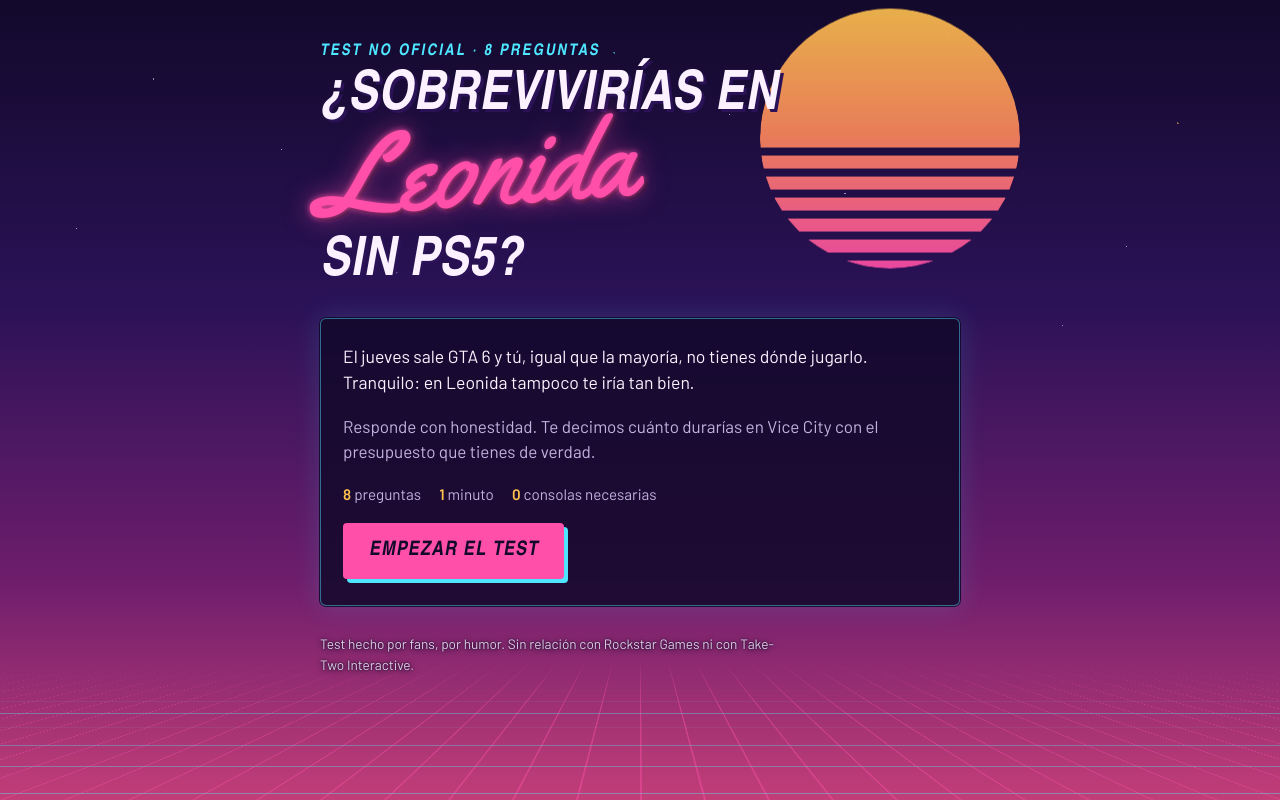
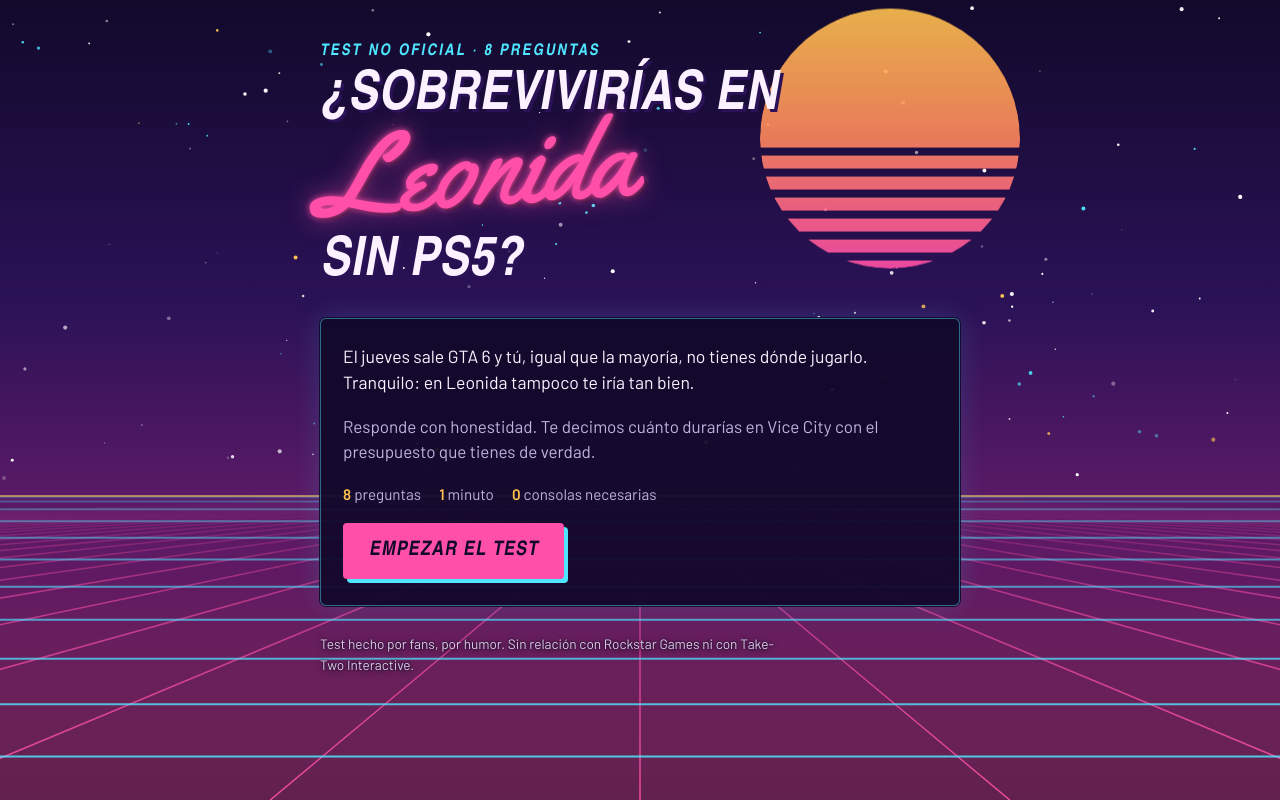
Before and after one commit to vichinbombin/gta6-sin-ps5, a plain HTML site: page index.html in a window 1280 px wide. Drawn offline with Linux system fonts and the light colour scheme; a web font is replaced by a local one.

Commit message:
Fondo animado en canvas: estrellas y carretera de neón
Co-Authored-By: Claude Fable 5.2 <noreply@anthropic.com>
Claude-Session: https://claude.ai/code/session_013cwxfheTwZBwGH4hLKxxu3

```diff
--- a/index.html
+++ b/index.html
@@ -19,7 +19,7 @@
   --sun: #ffc24f;
   --ink: #fbf1ff;
   --mute: #c3b2e0;
-  --panel: rgba(18, 9, 43, 0.86);
+  --panel: rgba(18, 9, 43, 0.95);
   --font-script: 'Yellowtail', 'Brush Script MT', cursive;
   --font-display: 'Barlow Condensed', 'Arial Narrow', Impact, sans-serif;
   --font-body: 'Barlow', system-ui, -apple-system, 'Segoe UI', sans-serif;
@@ -40,52 +40,8 @@ body {
   overflow-x: hidden;
 }
 
-.backdrop { position: fixed; inset: 0; overflow: hidden; pointer-events: none; z-index: 0; }
+.backdrop { position: fixed; inset: 0; width: 100%; height: 100%; display: block; pointer-events: none; z-index: 0; }
 
-.stars {
-  position: absolute;
-  inset: 0 0 45% 0;
-  background-image:
-    radial-gradient(1.5px 1.5px at 12% 18%, #fff 50%, transparent 51%),
-    radial-gradient(1.5px 1.5px at 31% 62%, #fff 50%, transparent 51%),
-    radial-gradient(2px 2px at 48% 12%, var(--cyan) 50%, transparent 51%),
-    radial-gradient(1.5px 1.5px at 66% 44%, #fff 50%, transparent 51%),
-    radial-gradient(1.5px 1.5px at 83% 74%, #fff 50%, transparent 51%),
-    radial-gradient(2px 2px at 92% 28%, var(--sun) 50%, transparent 51%);
-  animation: twinkle 3.2s ease-in-out infinite alternate;
-}
-.stars.far {
-  background-image:
-    radial-gradient(1px 1px at 6% 52%, #fff 50%, transparent 51%),
-    radial-gradient(1px 1px at 22% 34%, #fff 50%, transparent 51%),
-    radial-gradient(1px 1px at 39% 80%, #fff 50%, transparent 51%),
-    radial-gradient(1px 1px at 57% 26%, #fff 50%, transparent 51%),
-    radial-gradient(1px 1px at 74% 8%, #fff 50%, transparent 51%),
-    radial-gradient(1px 1px at 88% 56%, #fff 50%, transparent 51%);
-  animation-duration: 4.7s;
-  animation-delay: -2s;
-}
-
-.floor {
-  position: absolute;
-  left: -60%;
-  right: -60%;
-  bottom: 0;
-  height: 80vh;
-  background-image:
-    linear-gradient(rgba(79, 230, 255, 0.55) 2px, transparent 2px),
-    linear-gradient(90deg, rgba(255, 79, 168, 0.55) 2px, transparent 2px);
-  background-size: 64px 64px;
-  transform: perspective(420px) rotateX(60deg);
-  transform-origin: bottom center;
-  -webkit-mask-image: linear-gradient(transparent 0%, #000 55%);
-  mask-image: linear-gradient(transparent 0%, #000 55%);
-  opacity: 0.8;
-  animation: drive 1.8s linear infinite;
-}
-
-@keyframes drive { to { background-position: 0 64px, 0 64px; } }
-@keyframes twinkle { from { opacity: 0.25; } to { opacity: 0.95; } }
 @keyframes sunrise { from { transform: translateY(0); } to { transform: translateY(-10px); } }
 
 .sky {
@@ -303,11 +259,7 @@ footer { font-size: 0.85rem; color: rgba(251, 241, 255, 0.85); max-width: 60ch;
 </style>
 </head>
 <body>
-<div class="backdrop" aria-hidden="true">
-  <div class="stars"></div>
-  <div class="stars far"></div>
-  <div class="floor"></div>
-</div>
+<canvas class="backdrop" id="bg" aria-hidden="true"></canvas>
 
 <div class="sky">
   <div class="sun" aria-hidden="true"></div>
@@ -599,6 +551,98 @@ const hot = window.claude && window.claude.hot;
 if (hot && hot.snapshot) hot.snapshot(function () { return state; });
 if (hot && hot.ready) hot.ready(start);
 else start((hot && hot.data) || {});
+/* ---------- Fondo animado: estrellas y carretera de neón ---------- */
+(function () {
+  const cv = document.getElementById("bg");
+  const ctx = cv.getContext && cv.getContext("2d");
+  if (!ctx) return;
+  const still = window.matchMedia && window.matchMedia("(prefers-reduced-motion: reduce)").matches;
+  let W = 0, H = 0, stars = [];
+
+  function resize() {
+    const dpr = Math.min(window.devicePixelRatio || 1, 2);
+    W = window.innerWidth;
+    H = window.innerHeight;
+    cv.width = Math.round(W * dpr);
+    cv.height = Math.round(H * dpr);
+    ctx.setTransform(dpr, 0, 0, dpr, 0, 0);
+    const count = Math.round(Math.min(140, Math.max(50, W / 10)));
+    stars = [];
+    for (let i = 0; i < count; i++) {
+      stars.push({
+        x: Math.random() * W,
+        y: Math.random() * H * 0.6,
+        r: 0.6 + Math.random() * 1.5,
+        speed: 0.6 + Math.random() * 1.8,
+        phase: Math.random() * 6.28,
+        tint: Math.random() < 0.2 ? "79,230,255" : (Math.random() < 0.15 ? "255,194,79" : "255,255,255")
+      });
+    }
+  }
+
+  function draw(ms) {
+    const t = ms / 1000;
+    const horizon = H * 0.62;
+    const cx = W / 2;
+    ctx.clearRect(0, 0, W, H);
+
+    for (const s of stars) {
+      const a = 0.2 + 0.8 * Math.abs(Math.sin(t * s.speed + s.phase));
+      ctx.fillStyle = "rgba(" + s.tint + "," + a.toFixed(3) + ")";
+      ctx.beginPath();
+      ctx.arc(s.x, s.y, s.r, 0, 6.2832);
+      ctx.fill();
+    }
+
+    const depth = H - horizon;
+    const glow = ctx.createLinearGradient(0, horizon, 0, H);
+    glow.addColorStop(0, "rgba(18,9,43,0)");
+    glow.addColorStop(1, "rgba(18,9,43,0.55)");
+    ctx.fillStyle = glow;
+    ctx.fillRect(0, horizon, W, depth);
+
+    const fadeM = ctx.createLinearGradient(0, horizon, 0, H);
+    fadeM.addColorStop(0, "rgba(255,79,168,0)");
+    fadeM.addColorStop(0.35, "rgba(255,79,168,0.55)");
+    fadeM.addColorStop(1, "rgba(255,79,168,0.9)");
+    ctx.strokeStyle = fadeM;
+    ctx.lineWidth = 1.5;
+    const gap = Math.max(90, W / 9);
+    const n = Math.ceil((W * 3) / gap);
+    ctx.beginPath();
+    for (let i = -n; i <= n; i++) {
+      ctx.moveTo(cx + i * gap * 0.04, horizon);
+      ctx.lineTo(cx + i * gap * 2.6, H);
+    }
+    ctx.stroke();
+
+    const rows = 12;
+    const shift = (t * 0.45) % 1;
+    ctx.lineWidth = 2;
+    for (let k = 0; k < rows; k++) {
+      const z = (k + shift) / rows;
+      const y = horizon + depth * Math.pow(z, 2.4);
+      ctx.strokeStyle = "rgba(79,230,255," + (0.15 + 0.75 * z).toFixed(3) + ")";
+      ctx.beginPath();
+      ctx.moveTo(0, y);
+      ctx.lineTo(W, y);
+      ctx.stroke();
+    }
+
+    ctx.strokeStyle = "rgba(255,194,79,0.55)";
+    ctx.lineWidth = 2;
+    ctx.beginPath();
+    ctx.moveTo(0, horizon);
+    ctx.lineTo(W, horizon);
+    ctx.stroke();
+
+    if (!still) requestAnimationFrame(draw);
+  }
+
+  resize();
+  window.addEventListener("resize", function () { resize(); if (still) draw(0); });
+  if (still) draw(0); else requestAnimationFrame(draw);
+})();
 </script>
 </body>
 </html>
```
